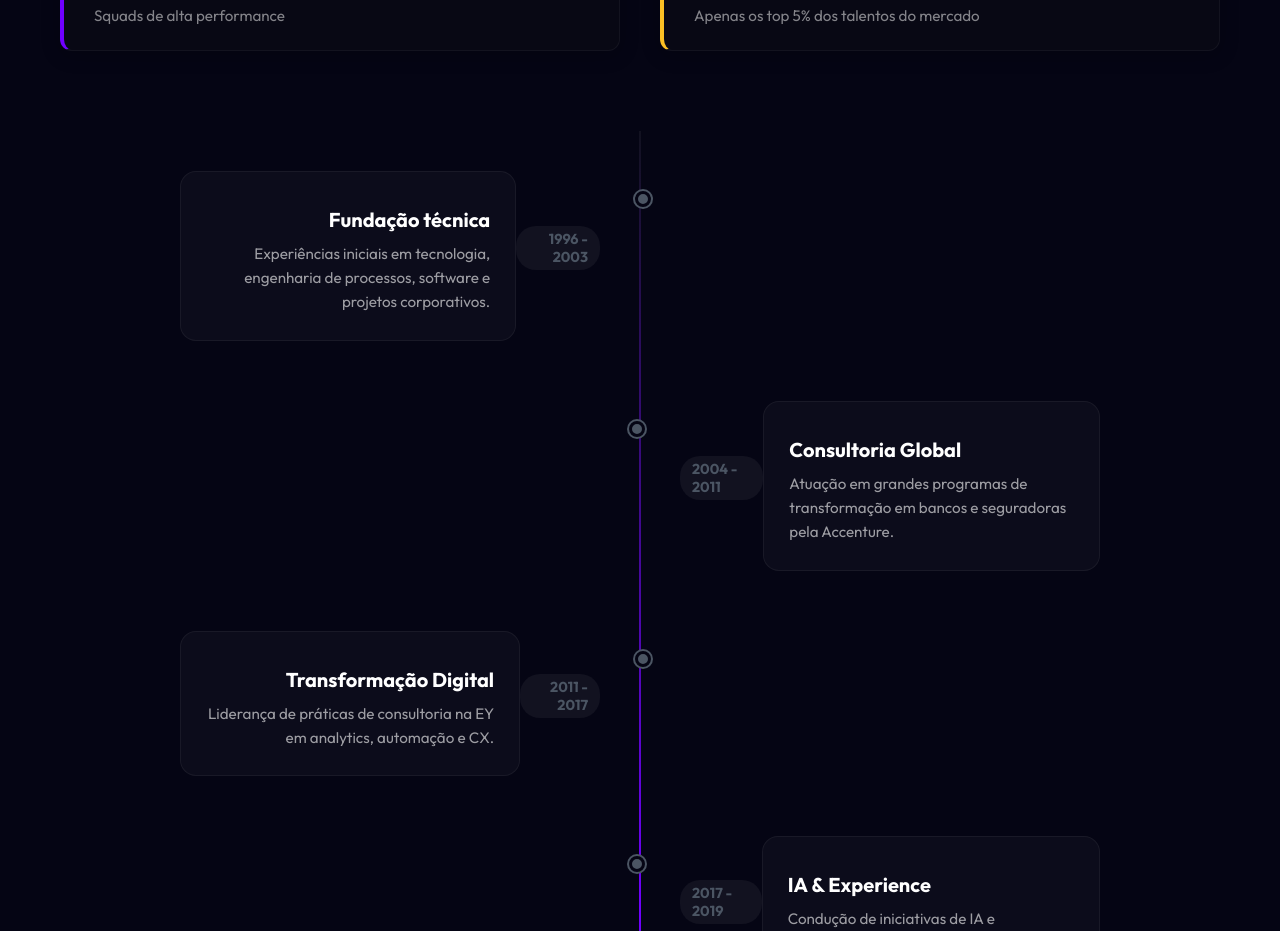
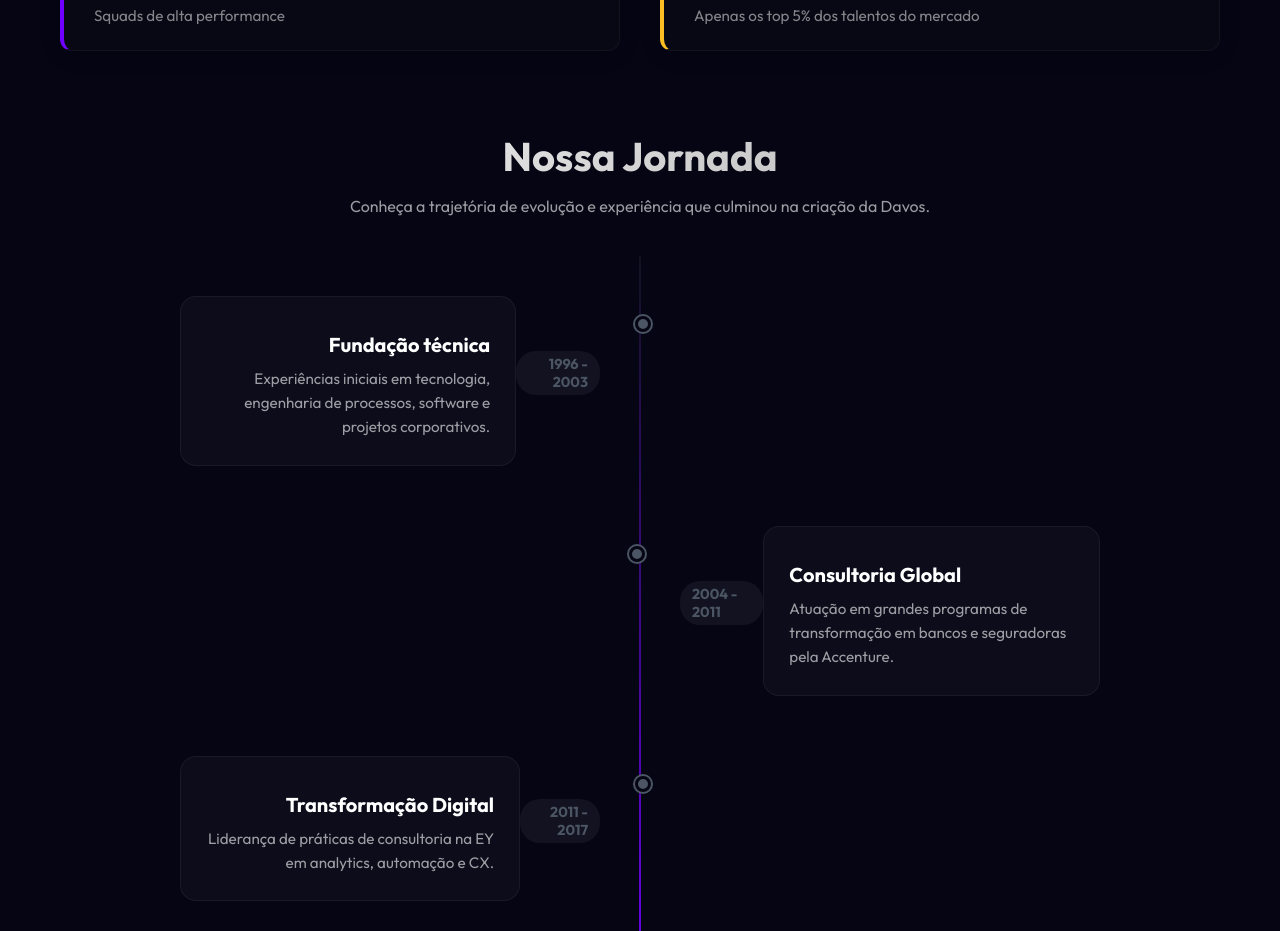
Before and after one commit to astoraoliveira-alt/onboarding, a React (Vite) app: page / in a window 1280 px wide. Shown: the part 3360-4291 px from the top of the page. Built offline with nearby package versions, Linux system fonts and the light colour scheme.

Commit message:
style: Adicionado título explicativo 'Nossa Jornada' antes da timeline histórica

```diff
--- a/src/components/BusinessContext.jsx
+++ b/src/components/BusinessContext.jsx
@@ -65,6 +65,12 @@ const BusinessContext = () => {
                         </div>
                     </div>
                 </div>
+            </div>
+
+            {/* Timeline Header */}
+            <div className="section-head-title" style={{ marginTop: '80px', marginBottom: '40px' }}>
+                <h2>Nossa Jornada</h2>
+                <p>Conheça a trajetória de evolução e experiência que culminou na criação da Davos.</p>
             </div>
 
             {/* Timeline */}
```
